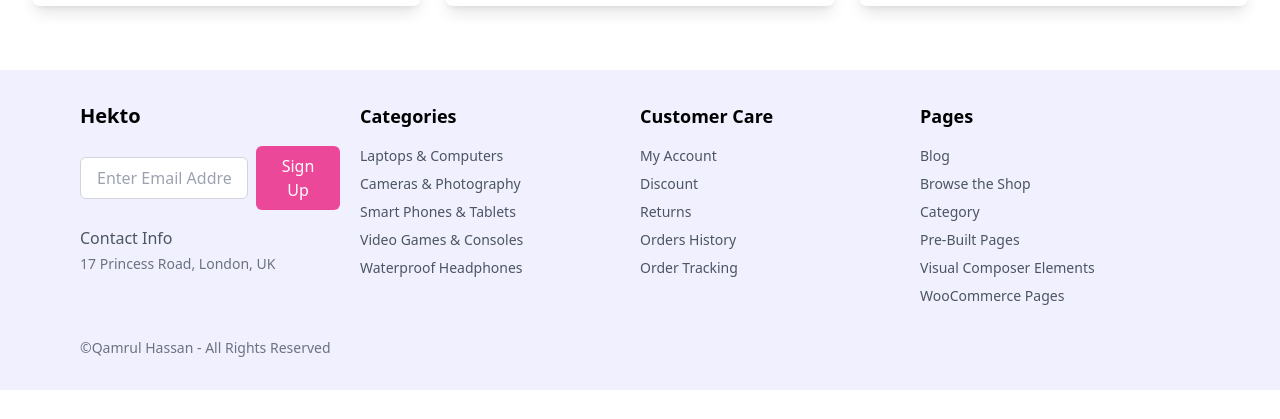
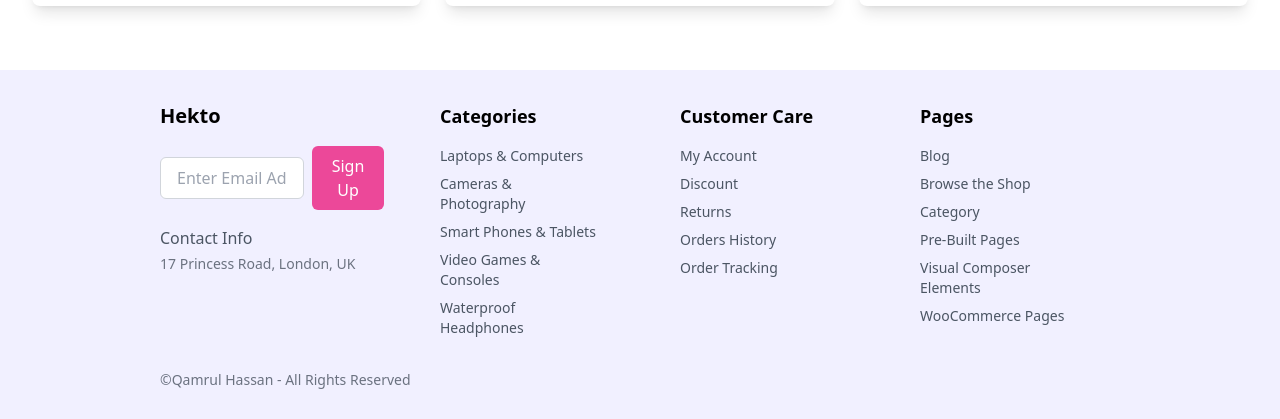
Before and after one commit to Qamrul-Hassan/Hektto, a React (Vite) app: page / in a window 1280 px wide. Shown: the part 4943-5362 px from the top of the page. Before the commit the page ends 5333 px from the top, so only its background shows below. Built offline with nearby package versions, Linux system fonts and the light colour scheme; no server answers.

Commit message:
Initial commit

```diff
--- a/src/Components/Footer.jsx
+++ b/src/Components/Footer.jsx
@@ -16,7 +16,7 @@ const Footer = () => {
   };
 
   return (
-    <footer className="bg-[#F1F0FF] text-gray-700 py-8">
+    <footer className="bg-[#F1F0FF] text-gray-700 py-8 px-20">
       <div className="container mx-auto px-4 lg:px-20">
         <div className="flex flex-wrap justify-between">
           {/* Sign Up Section */}
@@ -47,7 +47,7 @@ const Footer = () => {
           </div>
 
           {/* Categories Section */}
-          <div className="w-full lg:w-1/4 mb-6 lg:mb-0">
+          <div className="w-full lg:w-1/4 mb-6 lg:mb-0 px-10">
             <h2 className="font-semibold text-lg text-black mb-4">Categories</h2>
             <ul className="space-y-2 text-sm text-gray-600">
               <li>Laptops & Computers</li>
@@ -59,7 +59,7 @@ const Footer = () => {
           </div>
 
           {/* Customer Care Section */}
-          <div className="w-full lg:w-1/4 mb-6 lg:mb-0">
+          <div className="w-full lg:w-1/4 mb-6 lg:mb-0 px-10">
             <h2 className="font-semibold text-lg text-black mb-4">Customer Care</h2>
             <ul className="space-y-2 text-sm text-gray-600">
               <li>My Account</li>
@@ -71,7 +71,7 @@ const Footer = () => {
           </div>
 
           {/* Pages Section */}
-          <div className="w-full lg:w-1/4">
+          <div className="w-full lg:w-1/4 px-10">
             <h2 className="font-semibold text-lg text-black mb-4">Pages</h2>
             <ul className="space-y-2 text-sm text-gray-600">
               <li>Blog</li>
```
